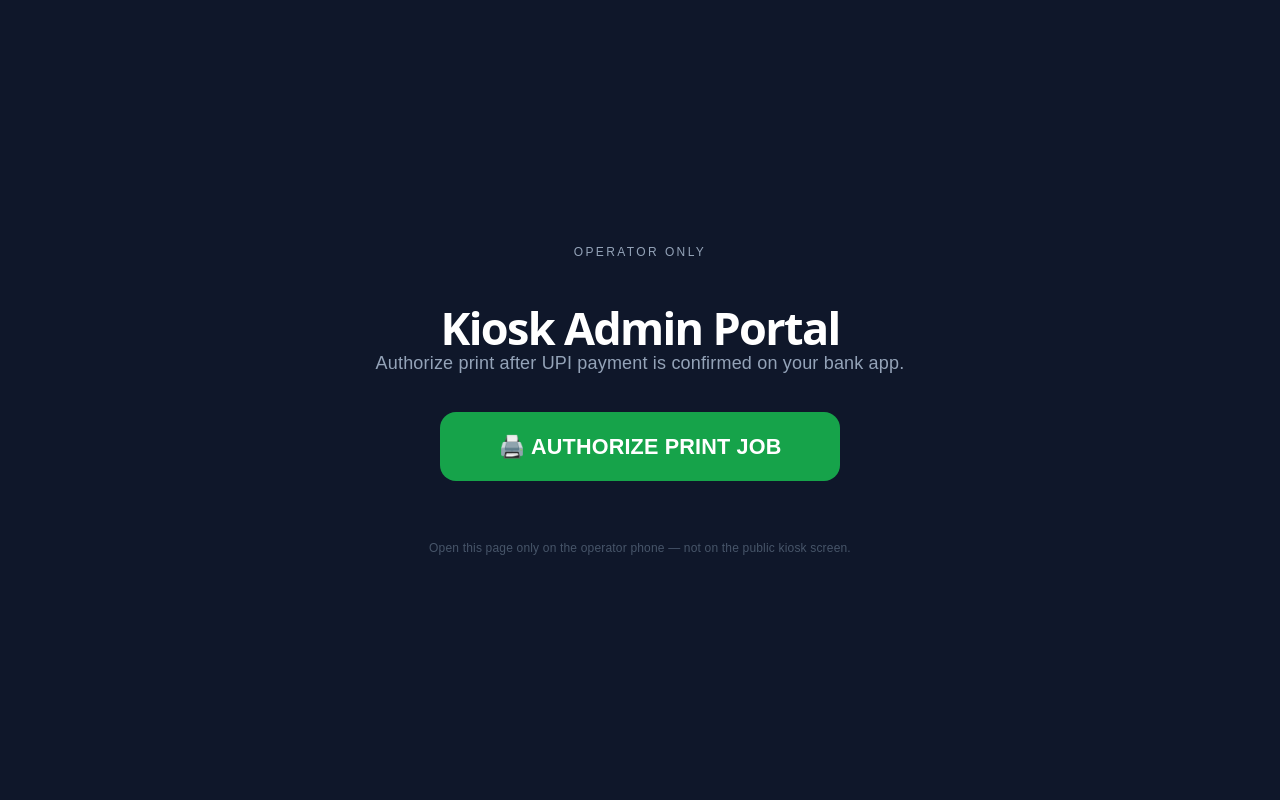
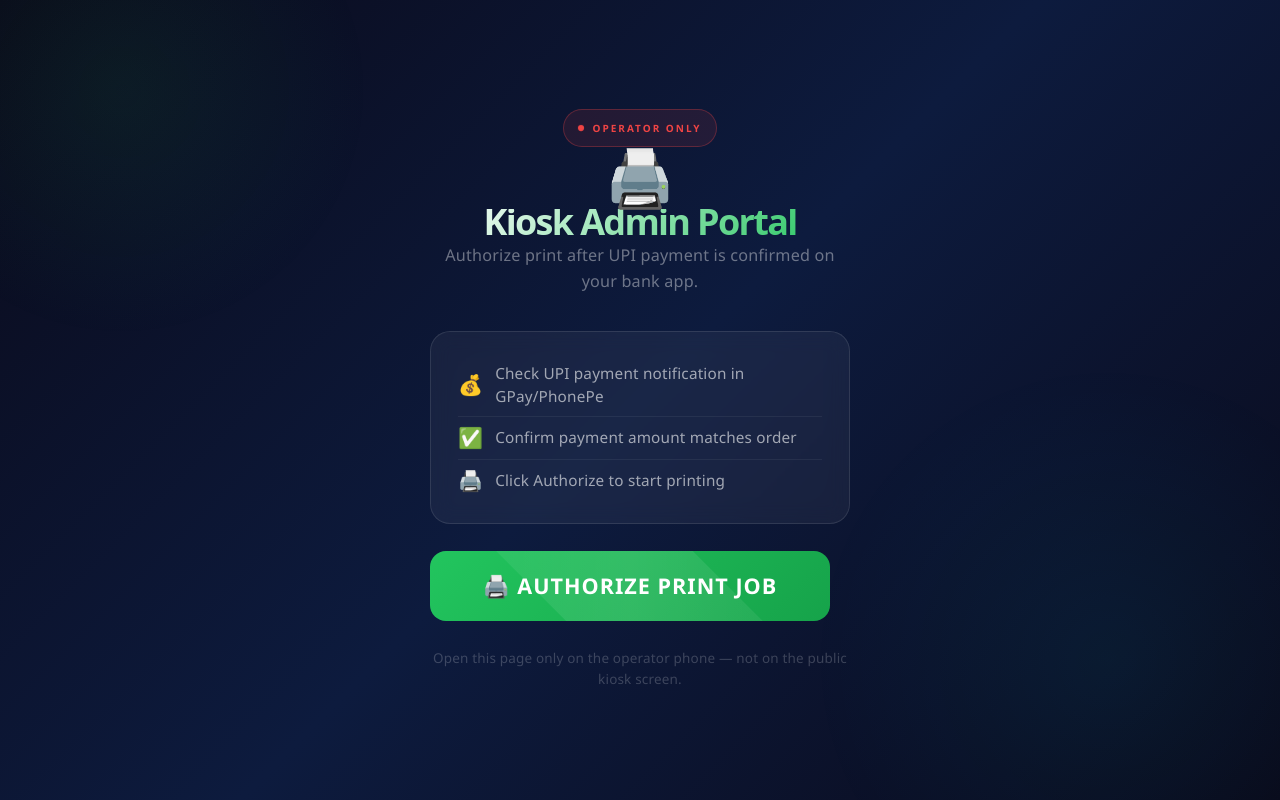
Before and after one commit to ry851902-hub/print-kiosk, a React (Vite) app: page /admin-portal in a window 1280 px wide. Built offline with nearby package versions, Linux system fonts and the light colour scheme.

Commit message:
Simplify print job process and enhance styling
Refactor print job handling and improve UI elements.

```diff
--- a/src/pages/AdminPage.jsx
+++ b/src/pages/AdminPage.jsx
@@ -13,46 +13,33 @@ export default function AdminPage() {
     setPrintStatus(null)
 
     try {
-      // Step 1 - Approve payment
       const approveRes = await fetch(`${API_BASE}/api/admin-approve`, {
         method: 'POST',
       })
-
       if (!approveRes.ok) {
         const body = await approveRes.json().catch(() => ({}))
         throw new Error(body.error || `Approval failed (${approveRes.status})`)
       }
-
       setPrintStatus('authorized')
 
-      // Step 2 - Trigger print
       const printRes = await fetch(`${API_BASE}/api/print`, {
         method: 'POST',
         headers: { 'Content-Type': 'application/json' },
         body: JSON.stringify({}),
       })
-
       if (!printRes.ok) {
         const body = await printRes.json().catch(() => ({}))
         throw new Error(body.error || `Print failed (${printRes.status})`)
       }
 
       setPrintStatus('success')
-
-      // Auto refresh after 3 seconds
-      setTimeout(() => {
-        window.location.reload()
-      }, 3000)
+      setTimeout(() => window.location.reload(), 3000)
 
     } catch (err) {
       const message = err instanceof Error ? err.message : 'Something went wrong'
       setError(message)
       setPrintStatus('error')
-
-      // Auto refresh after 3 seconds on error too
-      setTimeout(() => {
-        window.location.reload()
-      }, 3000)
+      setTimeout(() => window.location.reload(), 3000)
     } finally {
       setAuthorizing(false)
     }
@@ -61,119 +48,224 @@ export default function AdminPage() {
   return (
     <div style={{
       minHeight: '100vh',
-      background: '#0f172a',
+      background: 'linear-gradient(135deg, #0a0a1a 0%, #0d1b3e 50%, #0a0a1a 100%)',
+      fontFamily: "'Segoe UI', sans-serif",
       display: 'flex',
       flexDirection: 'column',
       alignItems: 'center',
       justifyContent: 'center',
-      padding: '2rem',
-      fontFamily: 'sans-serif'
+      padding: '2rem 1rem',
+      position: 'relative',
+      overflow: 'hidden',
     }}>
-      <p style={{ color: '#94a3b8', letterSpacing: '0.2em', fontSize: '12px', marginBottom: '1rem' }}>
+
+      {/* Background orbs */}
+      <div style={{
+        position: 'fixed', top: '-20%', left: '-10%',
+        width: '500px', height: '500px',
+        background: 'radial-gradient(circle, rgba(34,197,94,0.08) 0%, transparent 70%)',
+        borderRadius: '50%', pointerEvents: 'none',
+      }} />
+      <div style={{
+        position: 'fixed', bottom: '-20%', right: '-10%',
+        width: '600px', height: '600px',
+        background: 'radial-gradient(circle, rgba(0,212,255,0.06) 0%, transparent 70%)',
+        borderRadius: '50%', pointerEvents: 'none',
+      }} />
+
+      <style>{`
+        @keyframes fadeInUp { from{opacity:0;transform:translateY(30px)} to{opacity:1;transform:translateY(0)} }
+        @keyframes pulse { 0%,100%{transform:scale(1)} 50%{transform:scale(1.05)} }
+        @keyframes successPop { 0%{transform:scale(0.5);opacity:0} 60%{transform:scale(1.1)} 100%{transform:scale(1);opacity:1} }
+        @keyframes spin { from{transform:rotate(0deg)} to{transform:rotate(360deg)} }
+        @keyframes glow { 0%,100%{box-shadow:0 0 20px rgba(34,197,94,0.3)} 50%{box-shadow:0 0 40px rgba(34,197,94,0.6), 0 0 60px rgba(34,197,94,0.2)} }
+        @keyframes float { 0%,100%{transform:translateY(0)} 50%{transform:translateY(-8px)} }
+        @keyframes printAnim {
+          0%{transform:translateY(-20px);opacity:0}
+          50%{transform:translateY(0);opacity:1}
+          100%{transform:translateY(20px);opacity:0}
+        }
+        .glass-card {
+          background: rgba(255,255,255,0.05);
+          backdrop-filter: blur(10px);
+          border: 1px solid rgba(255,255,255,0.1);
+          border-radius: 20px;
+        }
+        .authorize-btn {
+          background: linear-gradient(135deg, #22c55e, #16a34a);
+          border: none;
+          border-radius: 16px;
+          color: white;
+          font-size: 1.2rem;
+          font-weight: 700;
+          padding: 1.2rem 2rem;
+          cursor: pointer;
+          width: 100%;
+          max-width: 400px;
+          transition: all 0.3s ease;
+          position: relative;
+          overflow: hidden;
+          letter-spacing: 1px;
+        }
+        .authorize-btn:hover:not(:disabled) {
+          transform: translateY(-3px);
+          box-shadow: 0 12px 30px rgba(34,197,94,0.4);
+          animation: glow 2s infinite;
+        }
+        .authorize-btn:disabled {
+          opacity: 0.6;
+          cursor: not-allowed;
+          transform: none;
+        }
+        .authorize-btn::before {
+          content: '';
+          position: absolute;
+          top: -50%; left: -50%;
+          width: 200%; height: 200%;
+          background: linear-gradient(45deg, transparent, rgba(255,255,255,0.1), transparent);
+          transform: rotate(45deg);
+          transition: all 0.5s;
+        }
+        .authorize-btn:hover::before {
+          left: 100%;
+        }
+      `}</style>
+
+      <div style={{ maxWidth: '420px', width: '100%', animation: 'fadeInUp 0.6s ease' }}>
+
+        {/* Header */}
+        <div style={{ textAlign: 'center', marginBottom: '2rem' }}>
+          <div style={{
+            display: 'inline-flex', alignItems: 'center', gap: '8px',
+            background: 'rgba(239,68,68,0.1)', border: '1px solid rgba(239,68,68,0.3)',
+            borderRadius: '50px', padding: '5px 14px', marginBottom: '1rem',
+          }}>
+            <span style={{ width: '6px', height: '6px', borderRadius: '50%', background: '#ef4444', display: 'inline-block', animation: 'pulse 1.5s infinite' }} />
+            <span style={{ color: '#ef4444', fontSize: '10px', fontWeight: 700, letterSpacing: '2px' }}>
               OPERATOR ONLY
-      </p>
+            </span>
+          </div>
 
-      <h1 style={{ color: 'white', fontSize: '2.5rem', fontWeight: 'bold', marginBottom: '0.5rem' }}>
+          <div style={{
+            fontSize: '56px', marginBottom: '1rem',
+            animation: 'float 3s ease-in-out infinite',
+            display: 'block',
+          }}>🖨️</div>
+
+          <h1 style={{
+            fontSize: '2rem', fontWeight: 700, margin: '0 0 8px',
+            background: 'linear-gradient(135deg, #ffffff, #22c55e)',
+            WebkitBackgroundClip: 'text', WebkitTextFillColor: 'transparent',
+          }}>
             Kiosk Admin Portal
           </h1>
-
-      <p style={{ color: '#94a3b8', marginBottom: '2rem', textAlign: 'center' }}>
+          <p style={{ color: 'rgba(255,255,255,0.4)', fontSize: '0.9rem', margin: 0, lineHeight: 1.6 }}>
             Authorize print after UPI payment is confirmed on your bank app.
           </p>
+        </div>
+
+        {/* Instructions */}
+        <div className="glass-card" style={{ padding: '1.2rem 1.5rem', marginBottom: '1.5rem' }}>
+          {[
+            { icon: '💰', text: 'Check UPI payment notification in GPay/PhonePe' },
+            { icon: '✅', text: 'Confirm payment amount matches order' },
+            { icon: '🖨️', text: 'Click Authorize to start printing' },
+          ].map((item, i) => (
+            <div key={i} style={{
+              display: 'flex', alignItems: 'center', gap: '12px',
+              padding: '8px 0',
+              borderBottom: i < 2 ? '1px solid rgba(255,255,255,0.06)' : 'none',
+            }}>
+              <span style={{ fontSize: '20px' }}>{item.icon}</span>
+              <p style={{ color: 'rgba(255,255,255,0.6)', fontSize: '0.85rem', margin: 0, lineHeight: 1.5 }}>
+                {item.text}
+              </p>
+            </div>
+          ))}
+        </div>
 
         {/* Status Messages */}
         {printStatus === 'authorized' && (
           <div style={{
-          background: '#1e3a5f',
-          border: '1px solid #3b82f6',
-          borderRadius: '12px',
-          padding: '1rem 2rem',
-          marginBottom: '1.5rem',
-          color: '#93c5fd',
-          textAlign: 'center',
-          width: '100%',
-          maxWidth: '400px'
+            background: 'rgba(0,212,255,0.1)', border: '1px solid rgba(0,212,255,0.3)',
+            borderRadius: '14px', padding: '1rem 1.5rem', marginBottom: '1rem',
+            display: 'flex', alignItems: 'center', gap: '12px',
+            animation: 'fadeInUp 0.3s ease',
           }}>
-          🖨️ Print job authorized! Printing...
+            <div style={{
+              width: '24px', height: '24px', border: '3px solid #00d4ff',
+              borderTopColor: 'transparent', borderRadius: '50%',
+              animation: 'spin 0.8s linear infinite', flexShrink: 0,
+            }} />
+            <div>
+              <p style={{ color: '#00d4ff', fontWeight: 600, margin: '0 0 2px', fontSize: '0.95rem' }}>
+                Print Job Authorized!
+              </p>
+              <p style={{ color: 'rgba(0,212,255,0.6)', fontSize: '0.8rem', margin: 0 }}>
+                Sending to printer...
+              </p>
+            </div>
           </div>
         )}
 
         {printStatus === 'success' && (
           <div style={{
-          background: '#14532d',
-          border: '1px solid #22c55e',
-          borderRadius: '12px',
-          padding: '1rem 2rem',
-          marginBottom: '1.5rem',
-          color: '#86efac',
-          textAlign: 'center',
-          width: '100%',
-          maxWidth: '400px'
+            background: 'rgba(34,197,94,0.1)', border: '1px solid rgba(34,197,94,0.4)',
+            borderRadius: '14px', padding: '1.2rem 1.5rem', marginBottom: '1rem',
+            textAlign: 'center', animation: 'fadeInUp 0.3s ease',
           }}>
-          ✅ Print successful! File permanently deleted. Refreshing in 3 seconds...
+            <div style={{ fontSize: '40px', marginBottom: '8px', animation: 'successPop 0.6s ease' }}>✅</div>
+            <p style={{ color: '#22c55e', fontWeight: 700, margin: '0 0 4px', fontSize: '1rem' }}>
+              Print Successful!
+            </p>
+            <p style={{ color: 'rgba(34,197,94,0.7)', fontSize: '0.8rem', margin: '0 0 4px' }}>
+              File permanently deleted from memory
+            </p>
+            <p style={{ color: 'rgba(255,255,255,0.3)', fontSize: '0.75rem', margin: 0 }}>
+              Page refreshing in 3 seconds...
+            </p>
           </div>
         )}
 
         {printStatus === 'error' && (
           <div style={{
-          background: '#450a0a',
-          border: '1px solid #ef4444',
-          borderRadius: '12px',
-          padding: '1rem 2rem',
-          marginBottom: '1.5rem',
-          color: '#fca5a5',
-          textAlign: 'center',
-          width: '100%',
-          maxWidth: '400px'
+            background: 'rgba(239,68,68,0.1)', border: '1px solid rgba(239,68,68,0.4)',
+            borderRadius: '14px', padding: '1.2rem 1.5rem', marginBottom: '1rem',
+            textAlign: 'center', animation: 'fadeInUp 0.3s ease',
           }}>
-          ❌ Print failed! Check printer connection. Refreshing in 3 seconds...
+            <div style={{ fontSize: '40px', marginBottom: '8px', animation: 'successPop 0.6s ease' }}>❌</div>
+            <p style={{ color: '#ef4444', fontWeight: 700, margin: '0 0 4px', fontSize: '1rem' }}>
+              Print Failed!
+            </p>
+            <p style={{ color: 'rgba(239,68,68,0.7)', fontSize: '0.8rem', margin: '0 0 4px' }}>
+              {error || 'Check printer connection and try again'}
+            </p>
+            <p style={{ color: 'rgba(255,255,255,0.3)', fontSize: '0.75rem', margin: 0 }}>
+              Page refreshing in 3 seconds...
+            </p>
           </div>
         )}
 
         {/* Authorize Button */}
         <button
+          className="authorize-btn"
           onClick={handleAuthorize}
           disabled={authorizing || printStatus === 'success'}
-        style={{
-          background: printStatus === 'success' ? '#166534' :
-                      authorizing ? '#1e40af' : '#16a34a',
-          color: 'white',
-          fontWeight: 'bold',
-          fontSize: '1.2rem',
-          padding: '1.2rem 3rem',
-          borderRadius: '16px',
-          border: 'none',
-          cursor: authorizing || printStatus === 'success' ? 'not-allowed' : 'pointer',
-          width: '100%',
-          maxWidth: '400px',
-          marginBottom: '1rem'
-        }}
         >
-        {authorizing ? '⏳ Printing...' :
-         printStatus === 'success' ? '✅ Print Done!' :
-         '🖨️ AUTHORIZE PRINT JOB'}
+          {authorizing
+            ? '⏳ Processing...'
+            : printStatus === 'success'
+            ? '✅ Print Done!'
+            : '🖨️ AUTHORIZE PRINT JOB'}
         </button>
 
-      {/* Error Message */}
-      {error && (
-        <div style={{
-          background: '#450a0a',
-          border: '1px solid #ef4444',
-          borderRadius: '12px',
-          padding: '1rem 2rem',
-          color: '#fca5a5',
-          width: '100%',
-          maxWidth: '400px',
-          textAlign: 'center',
-          marginTop: '1rem'
+        <p style={{
+          color: 'rgba(255,255,255,0.2)', fontSize: '0.75rem',
+          textAlign: 'center', marginTop: '1.5rem', lineHeight: 1.6,
         }}>
-          {error}
-        </div>
-      )}
-
-      <p style={{ color: '#475569', fontSize: '12px', marginTop: '2rem', textAlign: 'center' }}>
           Open this page only on the operator phone — not on the public kiosk screen.
         </p>
       </div>
+    </div>
   )
 }
```
Lines whose indentation alone changed are shown as unchanged.
